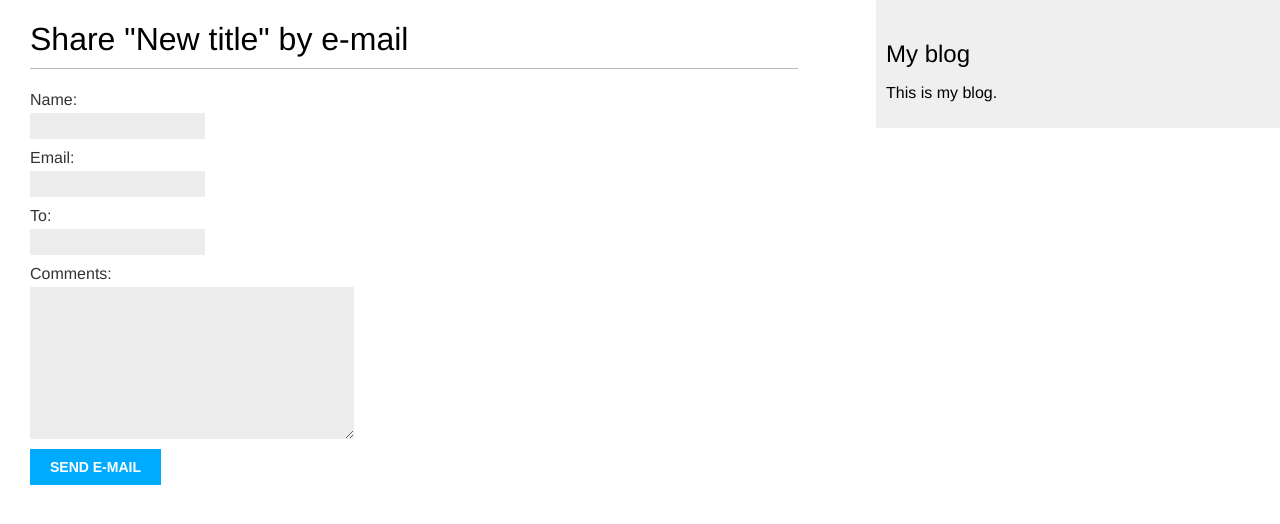
After one commit to MarchenkoRoman/test, a Django app: page /blog/2/share/ in a window 1280 px wide. The commit adds this page. Shown: the top 524 px of the page. Run offline with Django 3.2, Linux system fonts and the light colour scheme; data comes from the database, SQL or seed files in the repository.

Commit message:
Let`s try it 2

```diff
--- /dev/null
+++ b/blog/forms.py
@@ -0,0 +1,8 @@
+from django import forms
+
+
+class EmailPostForm(forms.Form):
+    name = forms.CharField(max_length=25)
+    email = forms.EmailField()
+    to = forms.EmailField()
+    comments = forms.CharField(required=False, widget=forms.Textarea)
--- a/blog/templates/blog/post/detail.html
+++ b/blog/templates/blog/post/detail.html
@@ -8,4 +8,9 @@
         Published {{ post.publish }} by {{ post.author }}
     </p>
     {{ post.body|linebreaks }}
+    <p>
+        <a href="{% url "blog:post_share" post.id %}">
+            Share this post
+        </a>
+    </p>
 {% endblock %}
--- a/blog/templates/blog/post/list.html
+++ b/blog/templates/blog/post/list.html
@@ -15,4 +15,5 @@
         </p>
         {{ post.body|truncatewords:30|linebreaks }}
     {% endfor %}
+    {% include "pagination.html" with page=page_obj %}
 {% endblock %}
--- /dev/null
+++ b/blog/templates/blog/post/share.html
@@ -0,0 +1,19 @@
+{% extends "blog/base.html" %}
+
+{% block title %}Share a post{% endblock %}
+
+{% block content %}
+    {% if sent %}
+        <h1>E-mail successfully</h1>
+        <p>
+            "{{ post.title }}" was successfully sent to {{ form.cleaned_data.to }}.
+        </p>
+    {% else %}
+        <h1>Share "{{ post.title }}" by e-mail</h1>
+        <form action="." method="post">
+            {{ form.as_p }}
+            {% csrf_token %}
+            <input type="submit" value="Send e-mail">
+        </form>
+    {% endif %}
+{% endblock %}
--- a/blog/urls.py
+++ b/blog/urls.py
@@ -7,6 +7,8 @@ app_name = 'blog'
 
 urlpatterns = [
     # post view
-    path('', views.post_list, name='post_list'),
+    #path('', views.post_list, name='post_list'),
+    path('', views.PostListView.as_view(), name='post_list'),
     path('<int:year>/<int:month>/<int:day>/<slug:post>/', views.post_detail, name='post_detail'),
+    path('<int:post_id>/share/', views.post_share, name='post_share'),
 ]
--- a/blog/views.py
+++ b/blog/views.py
@@ -1,10 +1,21 @@
 from django.shortcuts import render, get_object_or_404
 from .models import Post
 from django.core.paginator import Paginator, EmptyPage, PageNotAnInteger
+from .forms import EmailPostForm
+from django.core.mail import send_mail
+from django.views.generic import ListView
+
+
+class PostListView(ListView):
+    queryset = Post.published.all()
+    context_object_name = 'posts'
+    paginate_by = 3
+    template_name = 'blog/post/list.html'
 
 
 def post_list(request):
     object_list = Post.published.all()
+#    object_list = Post.published.get_queryset().order_by('id')
     paginator = Paginator(object_list, 3)   # Number of posts per page
     page = request.GET.get('page')
     try:
@@ -20,3 +31,21 @@ def post_detail(request, year, month, day, post):
     post = get_object_or_404(Post, slug=post, status='published', publish__year=year, publish__month=month,
                              publish__day=day)
     return render(request, 'blog/post/detail.html', {'post': post})
+
+
+def post_share(request, post_id):
+    post = get_object_or_404(Post, id=post_id, status='published')
+    sent = False
+
+    if request.method == 'POST':
+        form = EmailPostForm(request.POST)
+        if form.is_valid():
+            cd = form.cleaned_data
+            post_url = request.build_absolute_uri(post.get_absolute_url())
+            subject = '{} ({}) recommends you reading "{}"'.format(cd['name'], cd['email'], post.title)
+            message = 'Read "{}" at {}\n\n{}\'s comments: {}'.format(post.title, post_url, cd['name'], cd['comments'])
+            send_mail(subject, message, 'roma@econom-apteka.ks.ua', [cd['to']])
+            sent = True
+    else:
+        form = EmailPostForm()
+    return render(request, 'blog/post/share.html', {'post': post, 'form': form, 'sent': sent})
--- a/ttd/settings.py
+++ b/ttd/settings.py
@@ -119,3 +119,8 @@ USE_TZ = True
 # https://docs.djangoproject.com/en/2.0/howto/static-files/
 
 STATIC_URL = '/static/'
+
+
+# EMAIL settings
+EMAIL_HOST = 'smtp.econom-apteka.ks.ua'
+EMAIL_PORT = 2525
```
Also changed, not shown: blog/templates/pagination.html (added, +13 -0 lines), blog/templates/pangination.html (deleted, +0 -18 lines).
